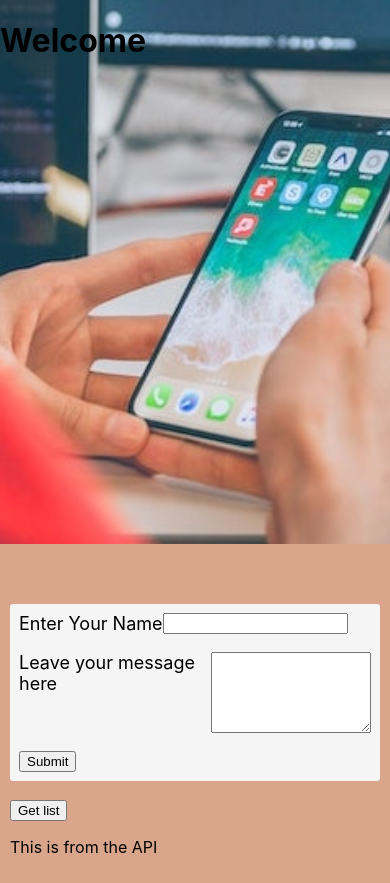
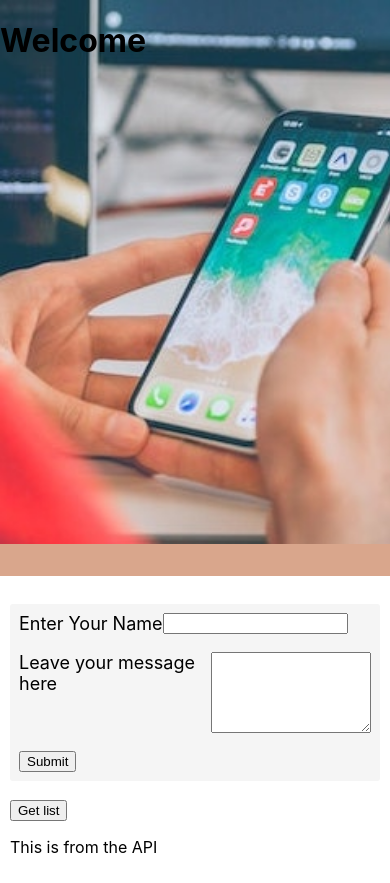
Before and after one commit to raynelle03/ReactProject, a React (Create React App) app in the folder scrapbook-tutorial/: page / in a window 390 px wide. Built offline with nearby package versions, Linux system fonts and the light colour scheme.

Commit message:
Minor change

```diff
--- a/scrapbook-tutorial/src/App.js
+++ b/scrapbook-tutorial/src/App.js
@@ -20,13 +20,13 @@ const App = () => {
   const [comments, setComments] = useState([]);
   const [items, setItems] = useState([]);
 
-  const loadItems = useCallback(() => {
+  const loadItems = () => {
     axios.get(`${myDogServerBaseURL}/breed/hound/list`).then((response) => {
       console.log("response");
       console.log(response);
       setItems(response.data.message);
     });
-  }, []);
+  };
 
   useEffect(() => {
     dialog = document.querySelector(".dialog");
--- a/scrapbook-tutorial/src/index.css
+++ b/scrapbook-tutorial/src/index.css
@@ -83,9 +83,6 @@ code {
 }
 
 @media only screen and (max-width: 600px) {
-  body {
-    background-color: hsl(20deg, 50%, 70%);
-  }
   .wrapper {
     font-size: large;
   }
```
